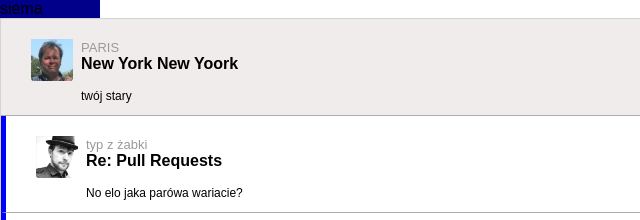
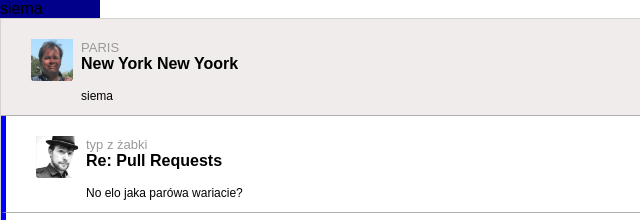
Before and after one commit to pdrozdz933/labolatoria3, a plain HTML site: page Nowy folder (2)/index.html in a window 1280 px wide. Shown: the top 220 px of the page, 0-640 px from the left. Drawn offline with Linux system fonts and the light colour scheme.

Commit message:
Update index.html

```diff
--- a/Nowy folder (2)/index.html
+++ b/Nowy folder (2)/index.html
@@ -24,7 +24,7 @@
                     <div>
                         <p id="p1">PARIS</p>
                         <p id="pp1">New York New Yoork</p>
-                        <p id="ppp1">twój stary </p>
+                        <p id="ppp1">siema</p>
                     </div>
 
                 </div>
```
